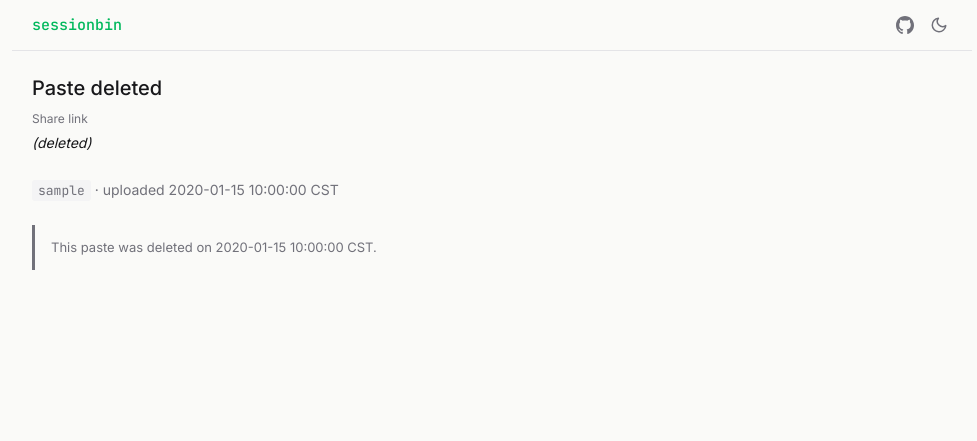
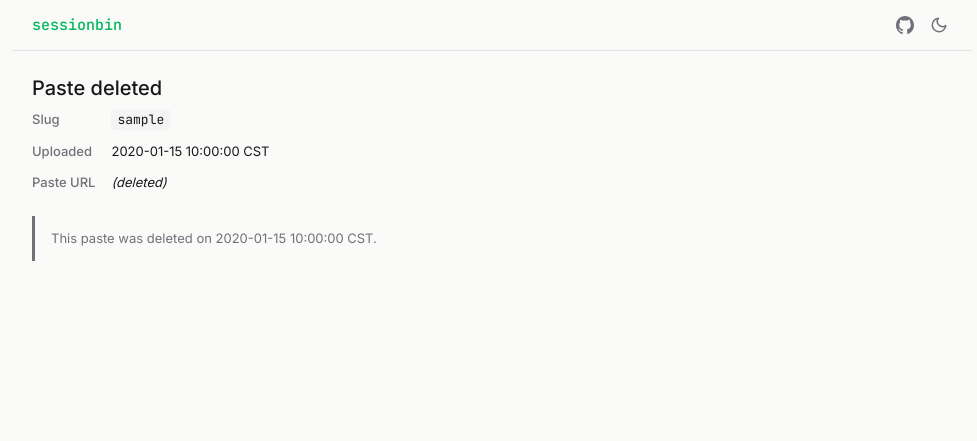
Before and after one commit to sessionbin/sessionbin, a Django app: template src/sessionbin/pastes/templates/pastes/manage.html in a window 1280 px wide. Shown: the top 441 px of the page, without its empty margins (148-1125 px from the left). Run offline with Django 5.2, Linux system fonts and the light colour scheme; the template is opened without the code that fills it: most values are stand-ins (such as "Sample title", 1, 10 or a date in 2020).

Commit message:
Put the manage page's facts back in a list
Co-Authored-By: Claude Opus 5 <noreply@anthropic.com>
Signed-off-by: Martin Prpič <martin.prpic@gmail.com>

```diff
--- a/src/sessionbin/pastes/static/css/style.css
+++ b/src/sessionbin/pastes/static/css/style.css
@@ -211,14 +211,24 @@ code {
 /* Manage page */
 .session-summary { font-size: 0.8125rem; color: var(--sb-muted); margin-bottom: 1.25rem; }
 
-.share-block { margin-bottom: 1.5rem; }
-.field-label {
-  display: block;
-  font-size: 0.75rem;
-  color: var(--sb-muted);
-  margin-bottom: 0.25rem;
+.share-block { margin-bottom: 1.75rem; }
+.share-url { font-size: 0.9375rem; margin-bottom: 0.875rem; }
+
+/* Facts list. One label column and one value column, so everything below the share link
+   lines up on a single spine instead of each row inventing its own shape. */
+dl {
+  display: grid;
+  grid-template-columns: max-content 1fr;
+  gap: 0.625rem 1rem;
+  font-size: 0.8125rem;
+  margin-bottom: 1.5rem;
 }
-.share-url { font-size: 0.9375rem; margin-bottom: 0.75rem; }
+dt { color: var(--sb-muted); font-weight: 500; }
+/* anywhere, not break-word: only anywhere shrinks the min-content size, which is what
+   lets the 1fr track narrow enough for a long URL to stop overflowing the page. */
+dd { margin: 0; overflow-wrap: anywhere; }
+
+.field-note { margin: 0.25rem 0 0; font-size: 0.75rem; color: var(--sb-muted); }
 
 .delete-row { display: flex; align-items: center; gap: 0.75rem; flex-wrap: wrap; font-size: 0.8125rem; }
 .btn-quiet {
@@ -259,8 +269,6 @@ code {
 }
 .notice--deleted { border-left-color: var(--sb-muted); color: var(--sb-muted); }
 
-.notice p { margin-bottom: 0.75rem; }
-.notice p:last-child { margin-bottom: 0; }
 
 /* Errors */
 .errors { color: var(--sb-danger); font-size: 0.8125rem; margin: 0.25rem 0; }
--- a/src/sessionbin/pastes/templates/pastes/manage.html
+++ b/src/sessionbin/pastes/templates/pastes/manage.html
@@ -8,43 +8,47 @@
 <h1>Paste deleted</h1>
 {% else %}
 <h1>Transcript uploaded</h1>
-{% endif %}
 
-{% if session_summary and not paste.deleted_at %}
+{% if session_summary %}
 <p class="session-summary mono">{{ session_summary }}</p>
 {% endif %}
 
+{# The one thing lifted out of the list below, because it is what the upload was for. #}
 <div class="share-block">
-    <span class="field-label">Share link</span>
-    {% if paste.deleted_at %}
-    <p><em>(deleted)</em></p>
-    {% else %}
     <div class="copyable-url share-url">
         <a href="{{ paste.url }}" class="mono">{{ paste_url }}</a>
         <button type="button" class="btn-copy" data-copy="{{ paste_url }}" aria-label="Copy share link">Copy</button>
         <span class="copy-status visually-hidden" role="status" aria-live="polite"></span>
     </div>
-    <p><a href="{{ paste.url }}" class="btn">View transcript</a></p>
-    {% endif %}
-</div>
-
-{% if not paste.deleted_at %}
-<div class="notice">
-    <p>
-        <strong>This page is the only way to delete the paste from the web.</strong>
-        Save its address now; nothing can recover it once the tab is gone.
-    </p>
-    <div class="copyable-url">
-        <a href="{{ manage_url }}" class="mono">{{ manage_url }}</a>
-        <button type="button" class="btn-copy" data-copy="{{ manage_url }}" aria-label="Copy manage link">Copy</button>
-        <span class="copy-status visually-hidden" role="status" aria-live="polite"></span>
-    </div>
+    <a href="{{ paste.url }}" class="btn">View transcript</a>
 </div>
 {% endif %}
 
-<p class="text-muted">
-    <code>{{ paste.slug }}</code> · uploaded {{ paste.created_at|date:"Y-m-d H:i:s T" }}
-</p>
+<dl>
+    <dt>Slug</dt>
+    <dd><code>{{ paste.slug }}</code></dd>
+
+    <dt>Uploaded</dt>
+    <dd>{{ paste.created_at|date:"Y-m-d H:i:s T" }}</dd>
+
+    {% if paste.deleted_at %}
+    <dt>Paste URL</dt>
+    <dd><em>(deleted)</em></dd>
+    {% else %}
+    <dt>Manage URL</dt>
+    <dd>
+        <div class="copyable-url">
+            <a href="{{ manage_url }}" class="mono">{{ manage_url }}</a>
+            <button type="button" class="btn-copy" data-copy="{{ manage_url }}" aria-label="Copy manage link">Copy</button>
+            <span class="copy-status visually-hidden" role="status" aria-live="polite"></span>
+        </div>
+        <p class="field-note">
+            The only way to delete this paste. Save it now; nothing can recover it once
+            the tab is gone.
+        </p>
+    </dd>
+    {% endif %}
+</dl>
 
 {% if paste.deleted_at %}
 <div class="notice notice--deleted">
```
Also changed, not shown: .claude/skills/e2e-test-runbook/SKILL.md.
